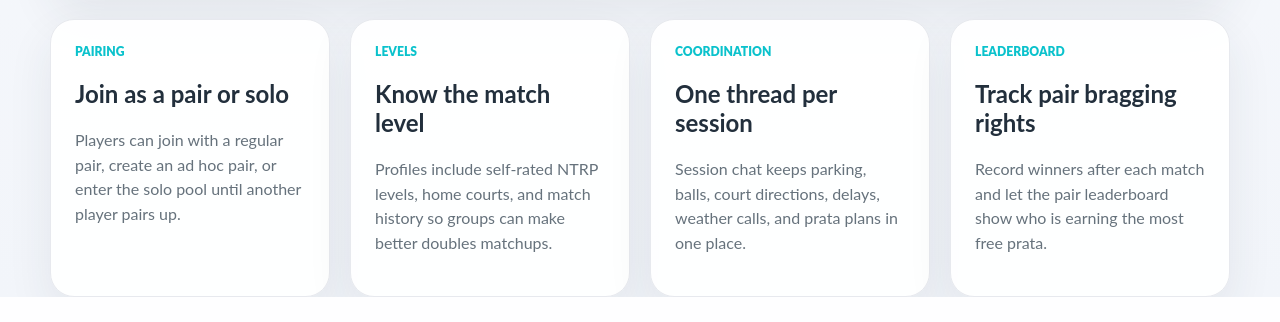
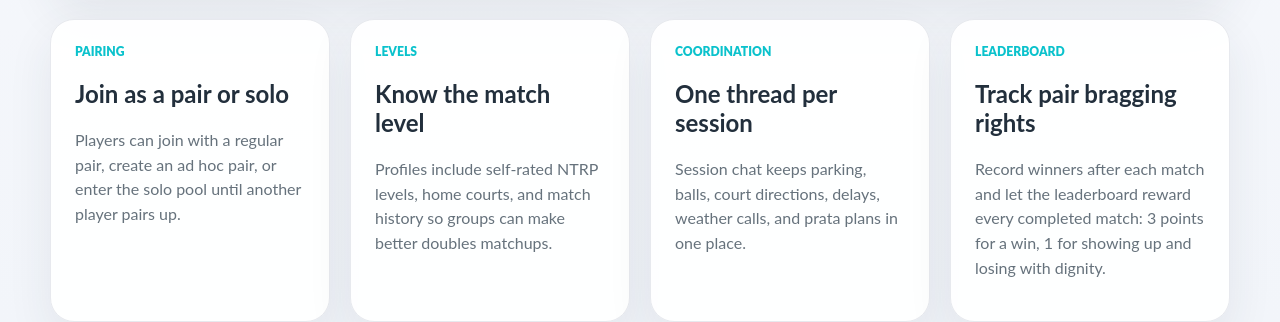
Before and after one commit to ketanwani/tennisprata.sg, a Django app: page / in a window 1280 px wide. Shown: the part 533-855 px from the top of the page. Before the commit the page ends 830 px from the top, so only its background shows below. Run offline with Django 5.2, Linux system fonts and the light colour scheme; parts of the project's set-up code (start-up, migrations or seed data) failed here and were passed over.

Commit message:
Refine dashboard and leaderboard scoring

```diff
--- a/play/models.py
+++ b/play/models.py
@@ -117,7 +117,7 @@ class Pair(models.Model):
 
     @property
     def points(self):
-        return self.wins * 3
+        return self.wins * 3 + self.losses
 
     @property
     def needs_partner(self):
--- a/play/views.py
+++ b/play/views.py
@@ -282,6 +282,10 @@ def player_match_stats(user, group=None):
     }
 
 
+def leaderboard_points(wins, losses):
+    return wins * 3 + losses
+
+
 def build_player_leaderboard(group):
     ranked = []
     users = User.objects.filter(play_groups=group, is_active=True).select_related("profile").distinct()
@@ -296,7 +300,7 @@ def build_player_leaderboard(group):
                     "name": player_name(user),
                     "wins": wins,
                     "losses": losses,
-                    "points": wins * 3,
+                    "points": leaderboard_points(wins, losses),
                     "singles": f'{stats["singles_wins"]}W {stats["singles_losses"]}L',
                     "doubles": f'{stats["doubles_wins"]}W {stats["doubles_losses"]}L',
                 }
@@ -318,10 +322,21 @@ def build_singles_leaderboard(group):
                     "name": player_name(user),
                     "wins": wins,
                     "losses": losses,
-                    "points": wins * 3,
+                    "points": leaderboard_points(wins, losses),
                 }
             )
     return sorted(ranked, key=lambda item: (item["points"], item["wins"], item["name"].lower()), reverse=True)
+
+
+def build_pair_leaderboard(group):
+    ranked = []
+    pairs = group.pairs.filter(status=Pair.Status.CONFIRMED).prefetch_related("players")
+    for pair in pairs:
+        wins = pair.wins
+        losses = pair.losses
+        if wins or losses:
+            ranked.append(pair)
+    return sorted(ranked, key=lambda pair: (pair.points, pair.wins, pair.name.lower()), reverse=True)
 
 
 def testimonial_summary(user):
@@ -434,14 +449,8 @@ def dashboard(request):
         return render(request, "play/landing.html")
 
     group = ensure_demo_group(request.user)
-    upcoming = group.sessions.select_related("host", "host_pair", "challenger_pair", "challenger_player").filter(
-        starts_at__gte=timezone.now()
-    )[:8]
-    leaderboard = sorted(
-        group.pairs.filter(status=Pair.Status.CONFIRMED),
-        key=lambda pair: pair.points,
-        reverse=True,
-    )
+    upcoming = sessions_for_user(request.user).filter(starts_at__gte=timezone.now()).order_by("starts_at")[:8]
+    leaderboard = build_pair_leaderboard(group)
     singles_leaderboard = build_singles_leaderboard(group)
     pair_invites = pending_pair_invites_for(request.user)
     return render(
@@ -461,11 +470,7 @@ def dashboard(request):
 @login_required
 def leaderboard(request):
     group = ensure_demo_group(request.user)
-    pair_leaderboard = sorted(
-        group.pairs.filter(status=Pair.Status.CONFIRMED),
-        key=lambda pair: pair.points,
-        reverse=True,
-    )
+    pair_leaderboard = build_pair_leaderboard(group)
     singles_leaderboard = build_singles_leaderboard(group)
     return render(
         request,
--- a/templates/play/dashboard.html
+++ b/templates/play/dashboard.html
@@ -4,7 +4,7 @@
   <section class="dashboard-head">
     <div>
       <h1>Prata dashboard</h1>
-      <p>Manage upcoming singles and doubles challenges, pair invites, and match-day coordination. Prata is optional; bragging rights are inevitable.</p>
+      <p>Manage your joined and hosted challenges, pair invites, and match-day coordination. Prata is optional; bragging rights are inevitable.</p>
     </div>
     <div class="dashboard-actions">
       <a class="button" href="{% url 'create_session' %}">Create challenge</a>
@@ -64,7 +64,7 @@
             </span>
           </article>
         {% empty %}
-          <p class="empty">No upcoming sessions yet. Start the first prata challenge.</p>
+          <p class="empty">No upcoming sessions on your card yet. Join a challenge from an invite or start one of your own.</p>
         {% endfor %}
       </div>
     </div>
--- a/templates/play/landing.html
+++ b/templates/play/landing.html
@@ -47,7 +47,7 @@
     <article class="panel">
       <p class="eyebrow">Leaderboard</p>
       <h2>Track pair bragging rights</h2>
-      <p>Record winners after each match and let the pair leaderboard show who is earning the most free prata.</p>
+      <p>Record winners after each match and let the leaderboard reward every completed match: 3 points for a win, 1 for showing up and losing with dignity.</p>
     </article>
   </section>
 {% endblock %}
--- a/templates/play/leaderboard.html
+++ b/templates/play/leaderboard.html
@@ -25,7 +25,7 @@
   <section class="leaderboard-grid">
     <article class="panel leaderboard-panel">
       <h2>Doubles pairs</h2>
-      <p class="form-section-copy">Pair-vs-pair results only.</p>
+      <p class="form-section-copy">Pair-vs-pair results only. Win = 3 pts, loss = 1 pt.</p>
       <div class="leaderboard-table full-leaderboard" role="region" aria-label="Doubles pair leaderboard" tabindex="0">
         <div class="leader-row leader-header">
           <span>Rank / Pair</span>
@@ -46,7 +46,7 @@
 
     <article class="panel leaderboard-panel">
       <h2>Singles players</h2>
-      <p class="form-section-copy">Player-vs-player singles results only.</p>
+      <p class="form-section-copy">Player-vs-player singles results only. Win = 3 pts, loss = 1 pt.</p>
       <div class="leaderboard-table full-leaderboard" role="region" aria-label="Singles player leaderboard" tabindex="0">
         <div class="leader-row leader-header">
           <span>Rank / Player</span>
```
